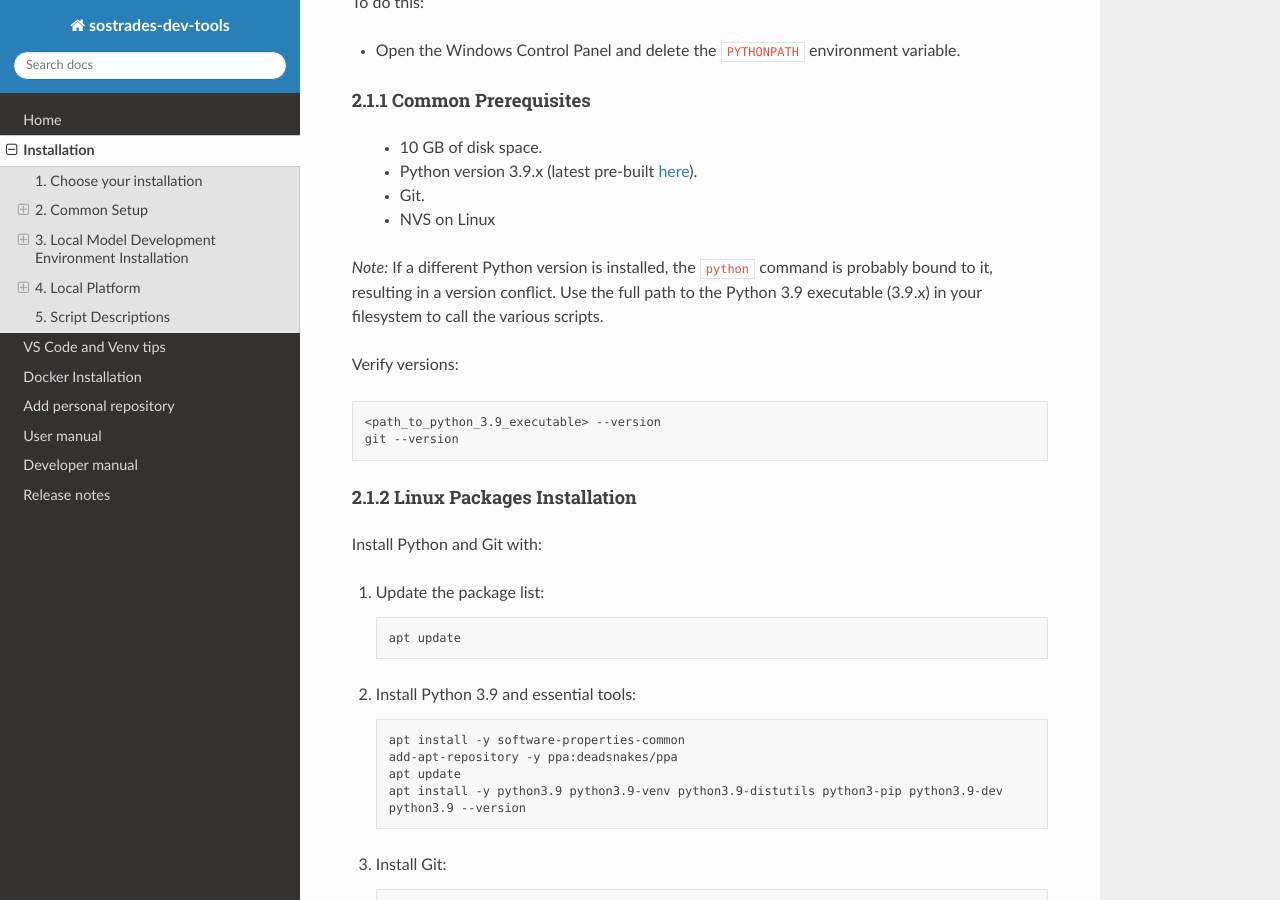
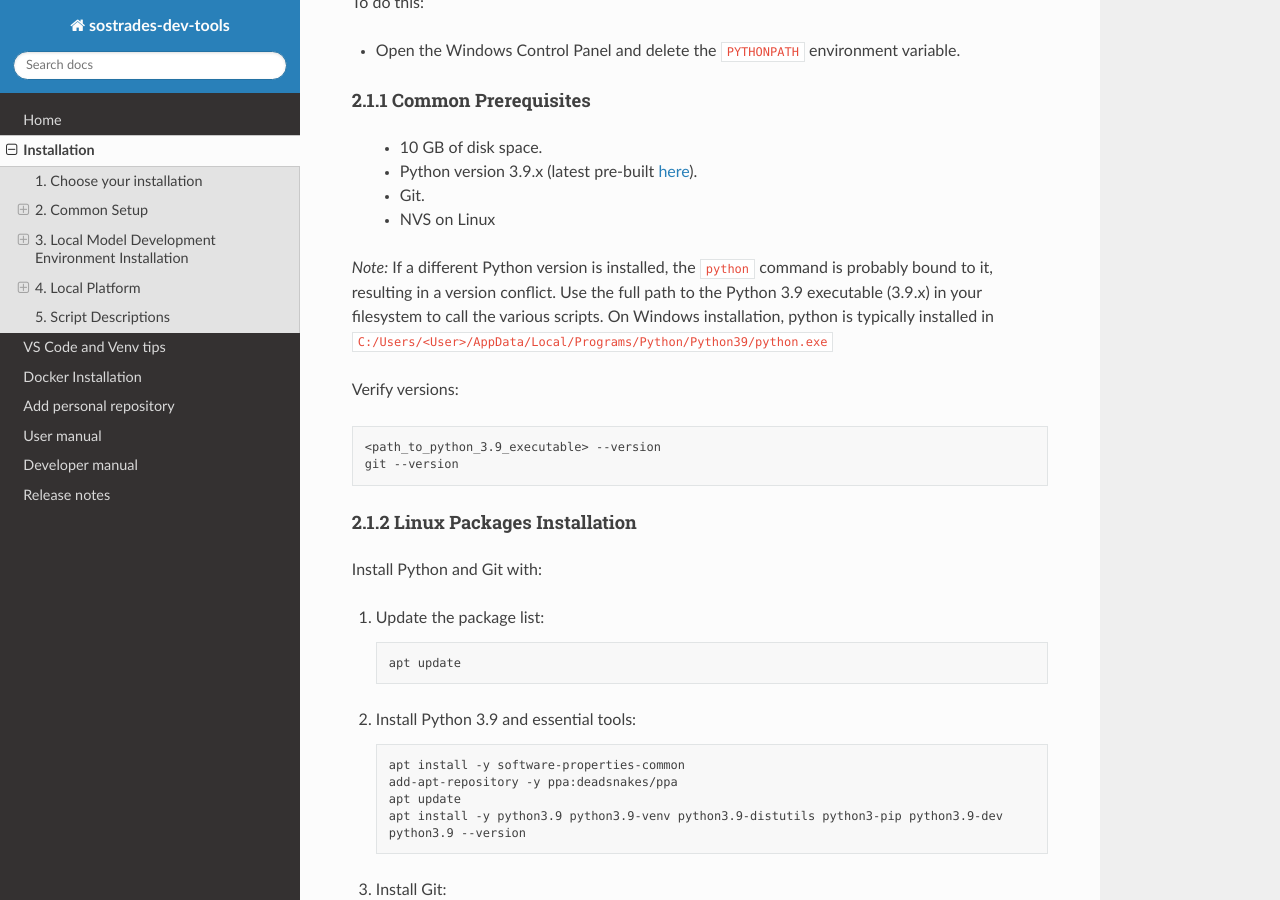
Before and after one commit to os-climate/sostrades-dev-tools, a Sphinx documentation site: the page built from docs/source/installation.md, in a window 1280 px wide and 900 px high, scrolled down 1313 px. Built offline with Sphinx 7.4.7 and the Read the Docs theme 3.1.0, drawn with Linux system fonts in a browser that asks for light colours.

Commit message:
Added hints for python path

```diff
--- a/docs/source/installation.md
+++ b/docs/source/installation.md
@@ -57,6 +57,7 @@ If a prior SoSTrades installation relying on `PYTHONPATH` exists, it must be dis
 > - NVS on Linux
 
 *Note:* If a different Python version is installed, the `python` command is probably bound to it, resulting in a version conflict. Use the full path to the Python 3.9 executable (3.9.x) in your filesystem to call the various scripts.
+On Windows installation, python is typically installed in `C:/Users/<User>/AppData/Local/Programs/Python/Python39/python.exe`
 
 
 Verify versions:
```
